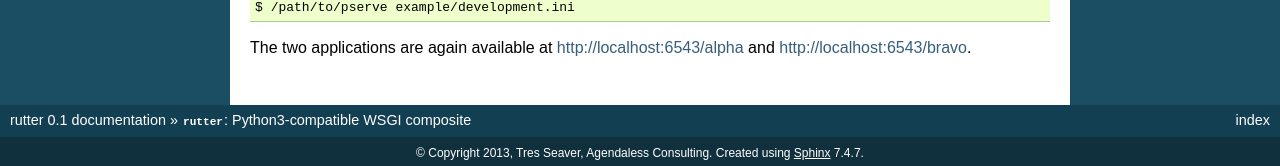
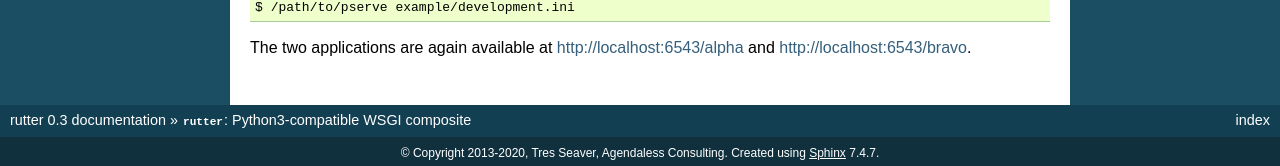
Before and after one commit to tseaver/rutter, a Sphinx documentation site: the page built from docs/index.rst, in a window 1280 px wide and 900 px high, scrolled down 1220 px. Shown: the part 731-897 px from the top of the window. Built offline with Sphinx 7.4.7, drawn with Linux system fonts in a browser that asks for light colours; some of the changed text lies outside the part shown.

Commit message:
Prep 0.3 release.

```diff
--- a/CHANGES.rst
+++ b/CHANGES.rst
@@ -1,7 +1,7 @@
 ``rutter`` Changelog
 ====================
 
-0.3 (unreleased)
+0.3 (2020-08-10)
 ----------------
 
 - Add support for Python 3.5, 3.6, 3.7, and 3.8.
--- a/docs/conf.py
+++ b/docs/conf.py
@@ -41,16 +41,16 @@ master_doc = 'index'
 
 # General information about the project.
 project = u'rutter'
-copyright = u'2013, Tres Seaver, Agendaless Consulting'
+copyright = u'2013-2020, Tres Seaver, Agendaless Consulting'
 
 # The version info for the project you're documenting, acts as replacement for
 # |version| and |release|, also used in various other places throughout the
 # built documents.
 #
 # The short X.Y version.
-version = '0.1'
+version = '0.3'
 # The full version, including alpha/beta/rc tags.
-release = '0.1'
+release = '0.3'
 
 # The language for content autogenerated by Sphinx. Refer to documentation
 # for a list of supported languages.
--- a/setup.py
+++ b/setup.py
@@ -25,7 +25,7 @@ except IOError:
     README = CHANGES = ''
 
 setup(name="rutter",
-      version='0.3dev',
+      version='0.3',
       description="Py3k-compatible fork of Paste's urlmap",
       long_description=README + '\n\n' +  CHANGES,
       classifiers=[
```
